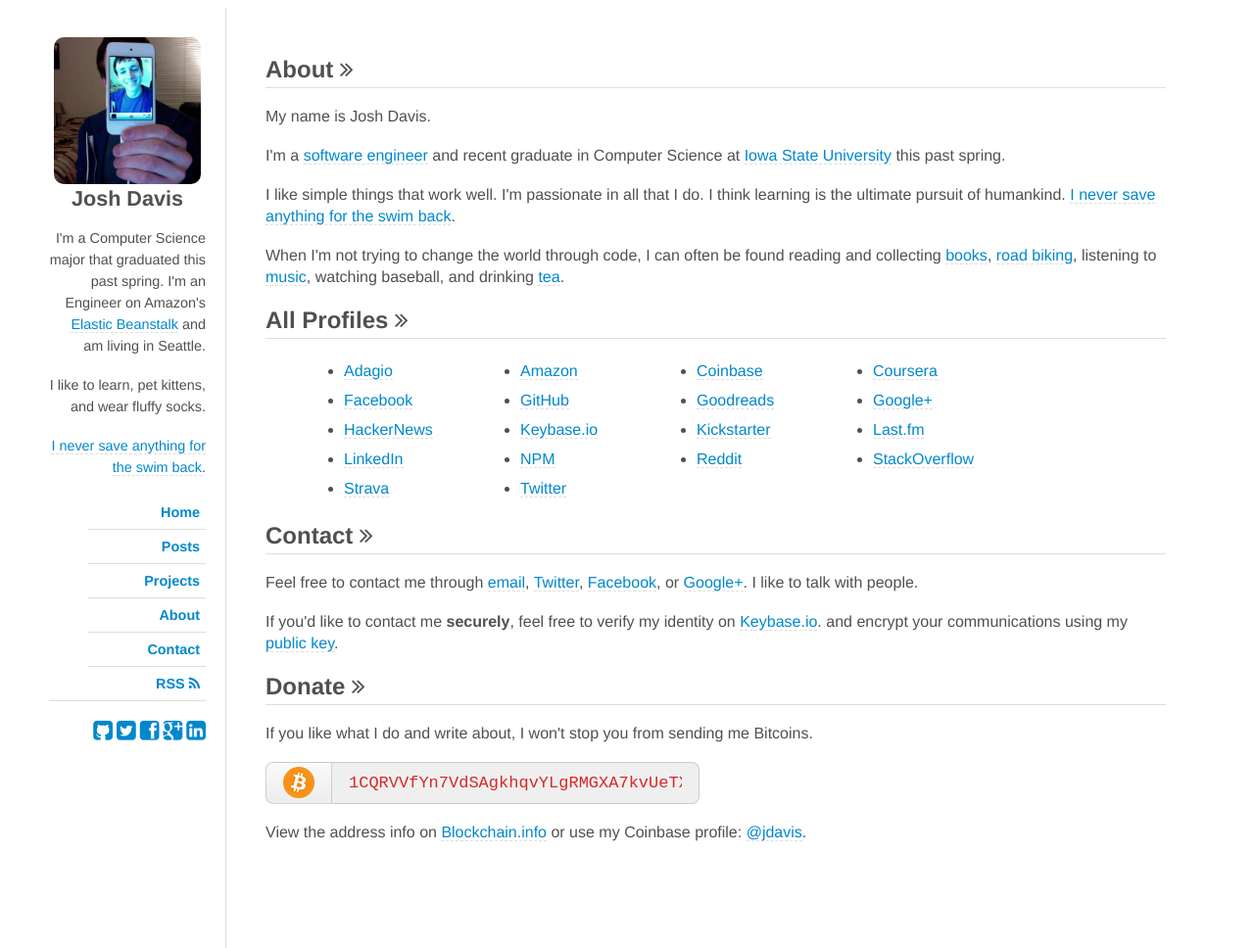
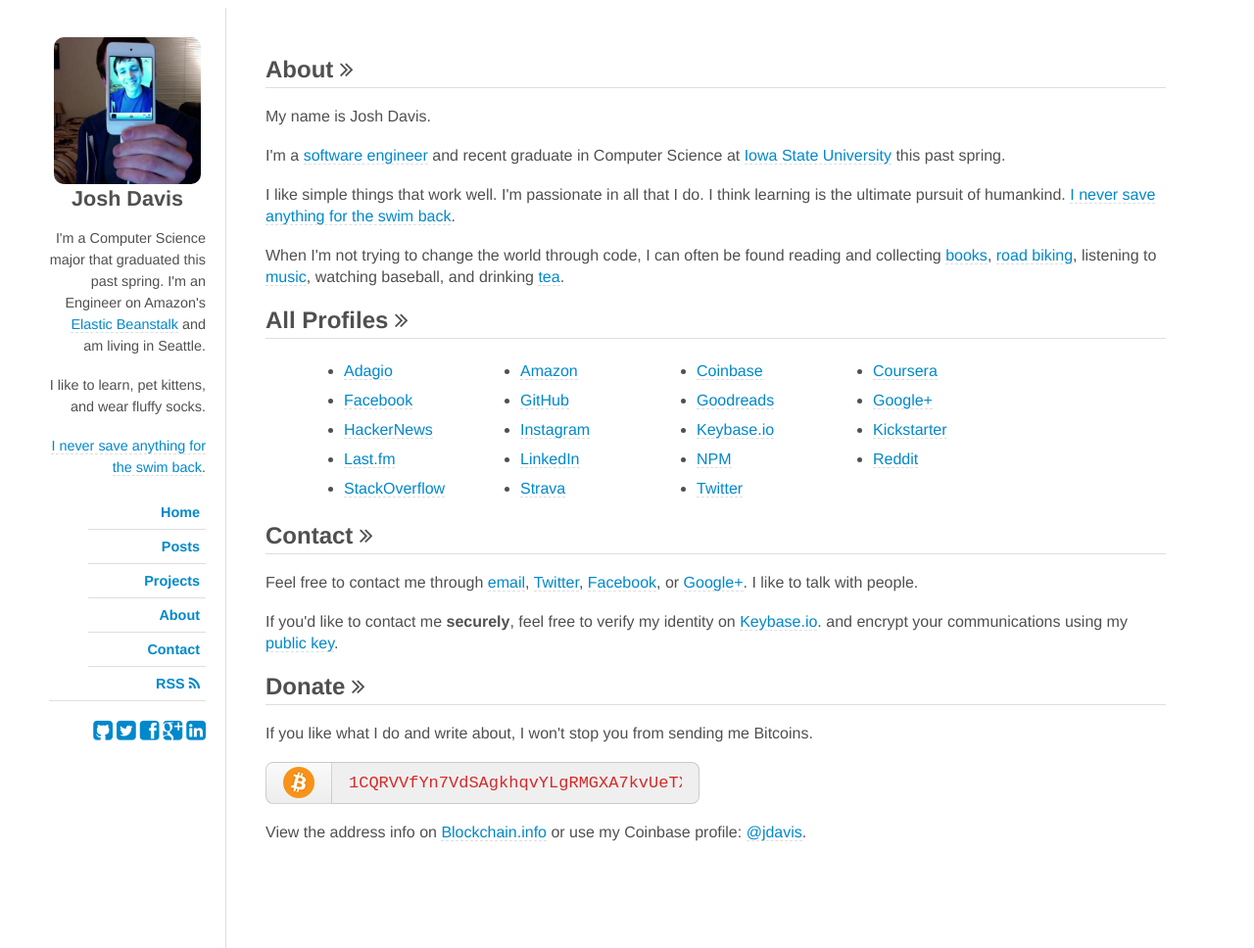
Before and after one commit to jdavis/jdavis.github.com, a Jekyll site: the page built from about.html, in a window 1280 px wide. Shown: the whole page at 98% size. Built offline with Jekyll 4.4.1, drawn with Linux system fonts in a browser that asks for light colours; nearby versions of some CDN libraries; some web fonts are replaced.

Commit message:
Add Instagram to accounts.yml

```diff
--- a/_data/accounts.yml
+++ b/_data/accounts.yml
@@ -33,6 +33,10 @@
 hn:
     name: HackerNews
     site: "https://news.ycombinator.com/user?id=davis"
+
+instagram:
+    name: Instagram
+    site: "http://instagram.com/hopefuljosh"
 
 keybase:
     name: Keybase.io
```
